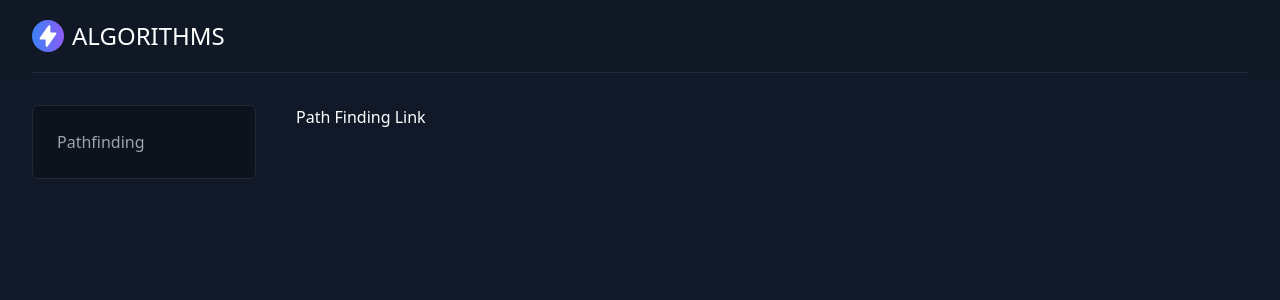
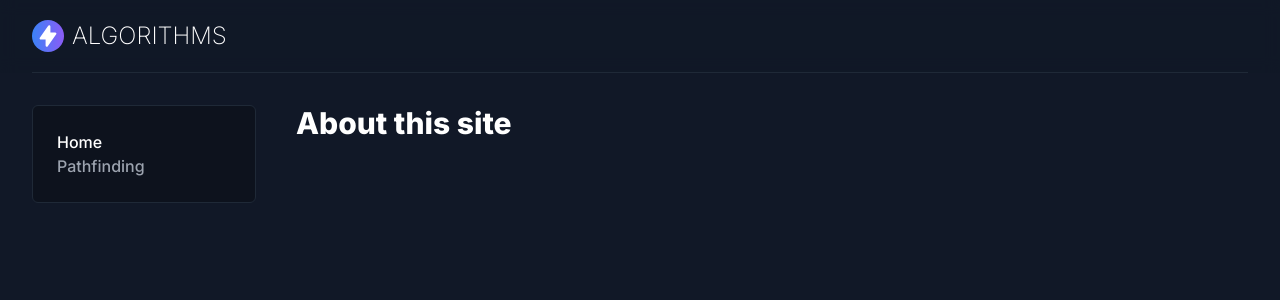
Before and after one commit to Squshy/algorithm-showcase, a Next.js app in the folder client/: page / in a window 1280 px wide. Shown: the top 300 px of the page. Built offline with nearby package versions, Linux system fonts and the light colour scheme.

Commit message:
added inter font

```diff
--- a/client/components/nav/sidebar/Sidebar.tsx
+++ b/client/components/nav/sidebar/Sidebar.tsx
@@ -14,7 +14,7 @@ export const SideBar: React.FC<SidebarProps> = ({}) => {
     const links:Array<JSX.Element> = [];
     Object.entries(SIDEBAR_LINKS).map((link, i) => {
       const obj = link[1];
-      links.push(<SideLink active={obj.id === activeLink} href={obj.href} text={obj.text} />)
+      links.push(<SideLink active={obj.id === activeLink} href={obj.href} text={obj.text} key={i}/>)
     })
     return links
   }
--- a/client/constants.ts
+++ b/client/constants.ts
@@ -6,6 +6,11 @@ export const NODE_TO_SET = {
 };
 
 export const SIDEBAR_LINKS = {
+  HOME: {
+    id:"HOME",
+    text:"Home",
+    href:"/"
+  },
   PATHFINDING: {
     id: "PATHFINDING",
     text: "Pathfinding",
--- /dev/null
+++ b/client/pages/_document.tsx
@@ -0,0 +1,22 @@
+import Document, { Html, Head, Main, NextScript } from 'next/document';
+
+class MyDocument extends Document {
+  render() {
+    return (
+      <Html>
+        <Head>
+          <link rel="preconnect" href="https://fonts.googleapis.com" />
+          <link rel="preconnect" href="https://fonts.gstatic.com" crossOrigin=""/>
+          <link href="https://fonts.googleapis.com/css2?family=Inter:wght@100;200;300;400;500;600;700;800;900&display=swap" rel="stylesheet" />
+          <link rel="shortcut icon" href="/static/favicon.ico" />
+        </Head>
+        <body>
+          <Main />
+          <NextScript />
+        </body>
+      </Html>
+    );
+  }
+}
+
+export default MyDocument;
--- a/client/pages/index.tsx
+++ b/client/pages/index.tsx
@@ -1,14 +1,17 @@
 import type { NextPage } from "next";
 import { MainBody } from "../components/MainBody";
 import { Nav } from "../components/nav/Nav";
-import Link from 'next/link'
+import Link from "next/link";
+import { useSetLink } from "../hooks/useSetLink";
+import { SIDEBAR_LINKS } from "../constants";
 
 const Home: NextPage = () => {
+  useSetLink(SIDEBAR_LINKS.HOME.id);
   return (
     <>
       <Nav />
       <MainBody>
-       <Link href="/pathfinding">Path Finding Link</Link>
+        <h1 className={`text-3xl font-extrabold`}>About this site</h1>
       </MainBody>
     </>
   );
--- a/client/tailwind.config.js
+++ b/client/tailwind.config.js
@@ -1,9 +1,13 @@
 const colors = require("tailwindcss/colors");
+const defaultTheme = require('tailwindcss/defaultTheme')
 module.exports = {
   purge: ["./pages/**/*.{js,ts,jsx,tsx}", "./components/**/*.{js,ts,jsx,tsx}"],
   darkMode: false, // or 'media' or 'class'
   theme: {
     extend: {
+      fontFamily: {
+        'sans': ['Inter', ...defaultTheme.fontFamily.sans]
+      },
       backgroundColor: {
         black: {
           0: "#000000",
```
